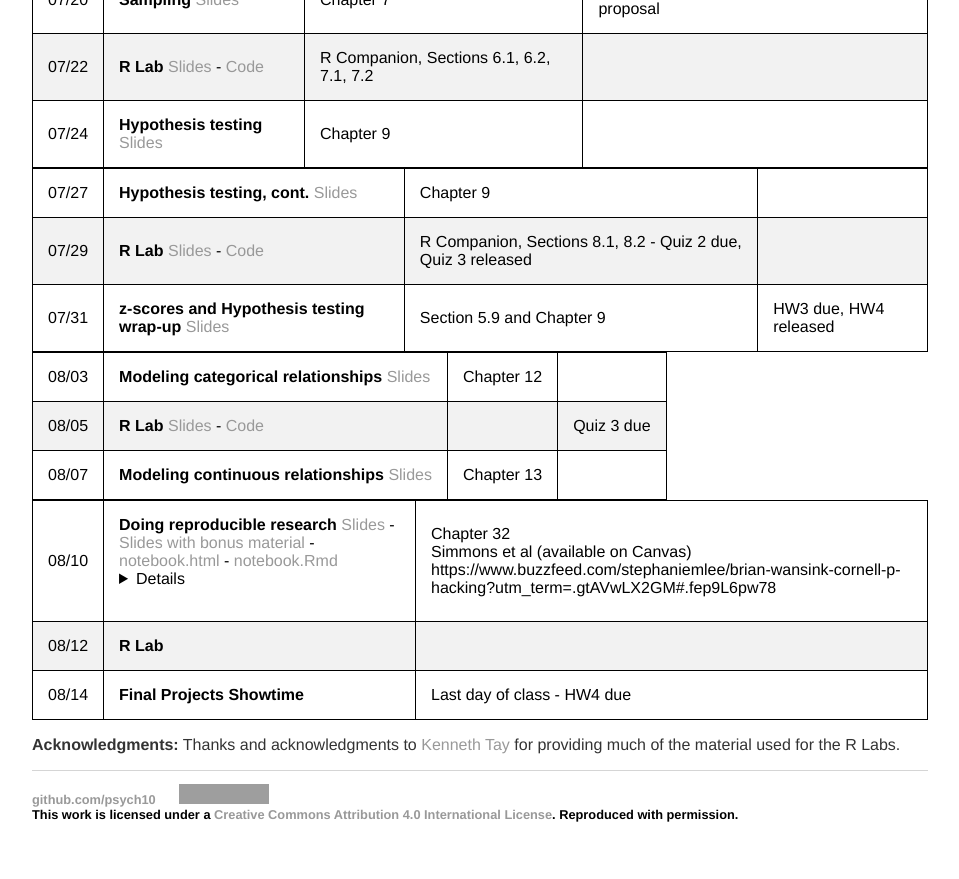
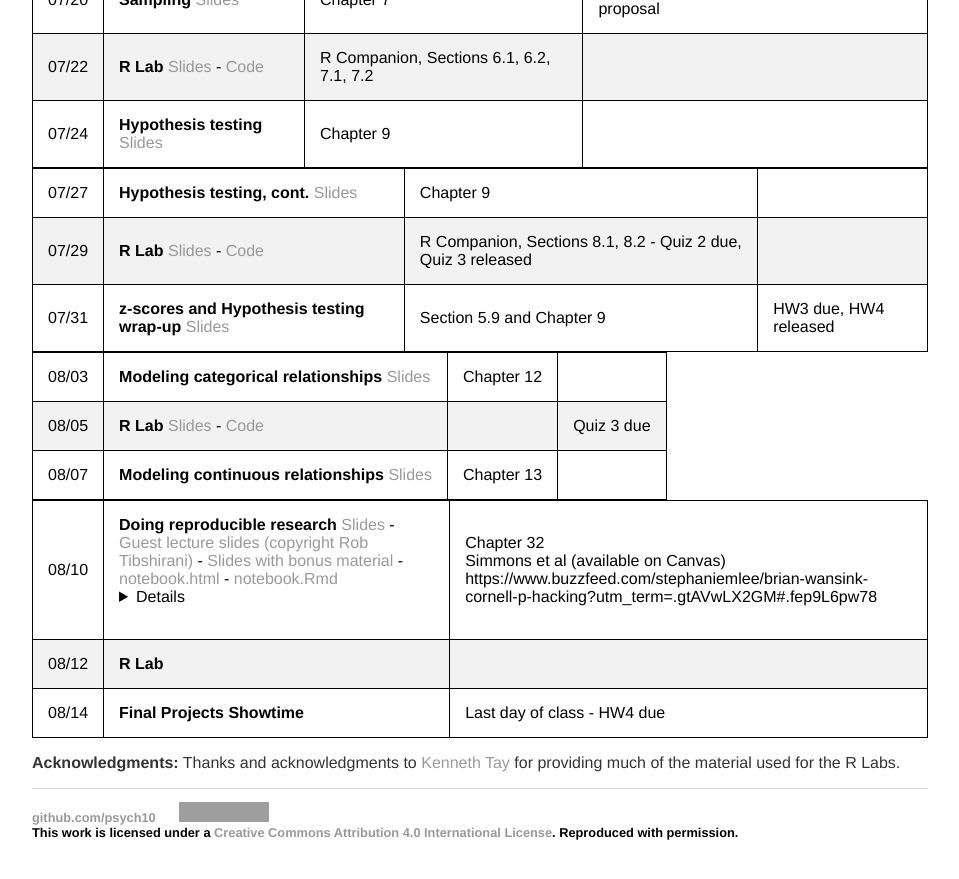
Before and after one commit to stats60/stats60.github.io, a Jekyll site: the page built from syllabus/index.md, in a window 1280 px wide and 900 px high, scrolled down 1146 px. Shown: the top 879 px of the window, without its empty margins (160-1119 px from the left). Built offline with Jekyll 4.4.1, drawn with Linux system fonts in a browser that asks for light colours; our own code applies the rules of GitHub Pages for plain Markdown files; grey boxes are pictures that could not be loaded.

Commit message:
guest lecture

```diff
--- a/syllabus/index.md
+++ b/syllabus/index.md
@@ -41,7 +41,7 @@ Wednesday sessions are dedicated to R Labs. R Labs are an important component of
 |08/05 | **R Lab** [Slides](../Rlab/lab7.html) - [Code](../Rlab/code-rlab7.R)||Quiz 3 due|
 |08/07 |**Modeling continuous relationships** [Slides](../slides/13.pdf)|Chapter 13|
 
-|08/10 |**Doing reproducible research** [Slides](../slides/14.pdf) - [Slides with bonus material](../slides/14full.pdf) - [notebook.html](../slides/reproducible.html) - [notebook.Rmd](../slides/reproducible.Rmd) <details><br>Learning Objectives:<br><br>After this lecture, you should be able to:<br> * Describe the concept of P-hacking and its effects on scientific practice<br> * Describe the concept of positive predictive value and its relation to statstical power<br><br>Links:<br> * [Fivethirtyeight P-hacking demo](https://projects.fivethirtyeight.com/p-hacking/)<br></details><br>|Chapter 32<br>Simmons et al (available on Canvas)<br>https://www.buzzfeed.com/stephaniemlee/brian-wansink-cornell-p-hacking?utm_term=.gtAVwLX2GM#.fep9L6pw78|
+|08/10 |**Doing reproducible research** [Slides](../slides/14.pdf) - [Guest lecture slides (copyright Rob Tibshirani)](../slides/guest_lecture_rob_tibshirani.pdf) - [Slides with bonus material](../slides/14full.pdf) - [notebook.html](../slides/reproducible.html) - [notebook.Rmd](../slides/reproducible.Rmd) <details><br>Learning Objectives:<br><br>After this lecture, you should be able to:<br> * Describe the concept of P-hacking and its effects on scientific practice<br> * Describe the concept of positive predictive value and its relation to statstical power<br><br>Links:<br> * [Fivethirtyeight P-hacking demo](https://projects.fivethirtyeight.com/p-hacking/)<br></details><br>|Chapter 32<br>Simmons et al (available on Canvas)<br>https://www.buzzfeed.com/stephaniemlee/brian-wansink-cornell-p-hacking?utm_term=.gtAVwLX2GM#.fep9L6pw78|
 |08/12 | **R Lab**||
 |08/14 |**Final Projects Showtime**|Last day of class - HW4 due|
 
```
Also changed, not shown: 1 other file.
